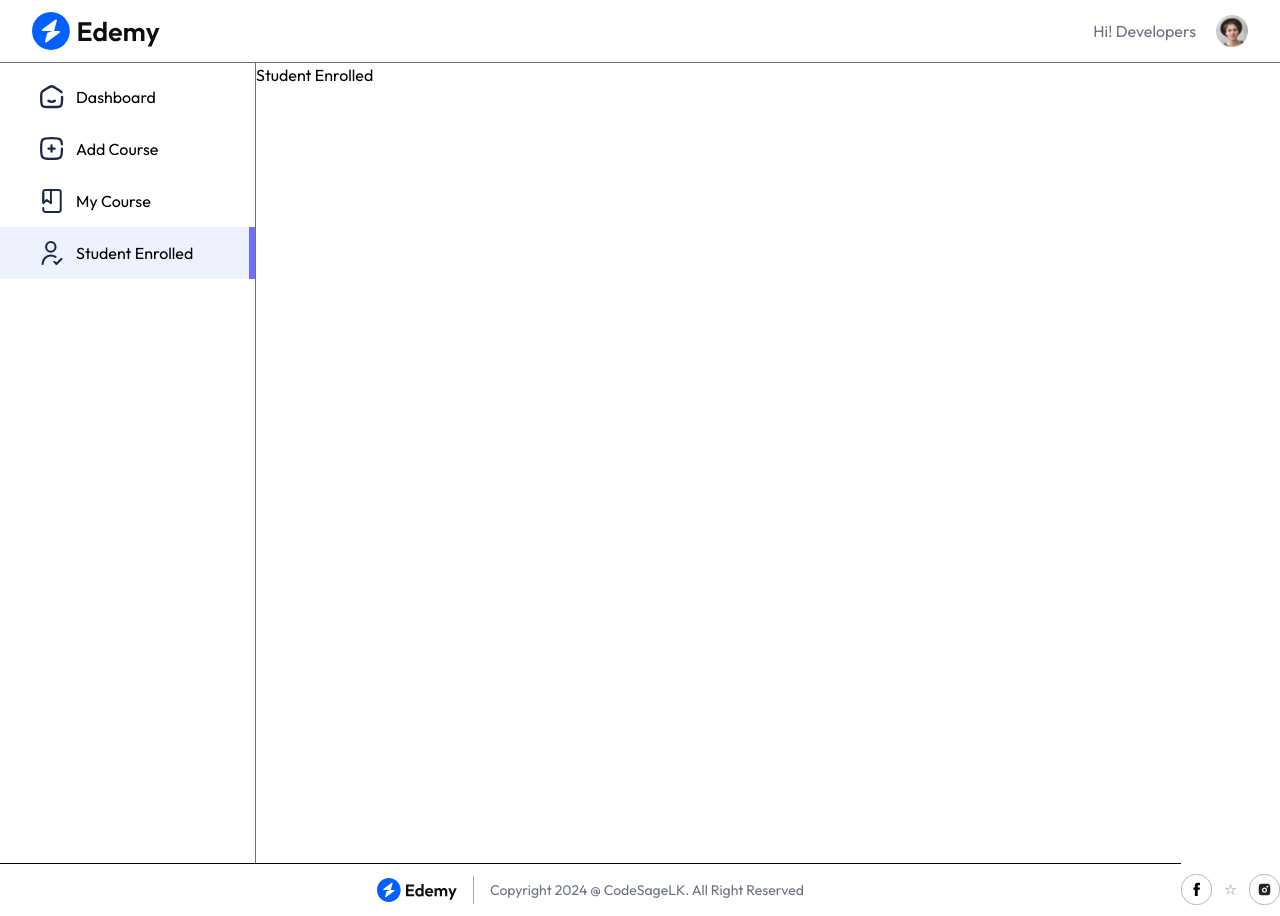
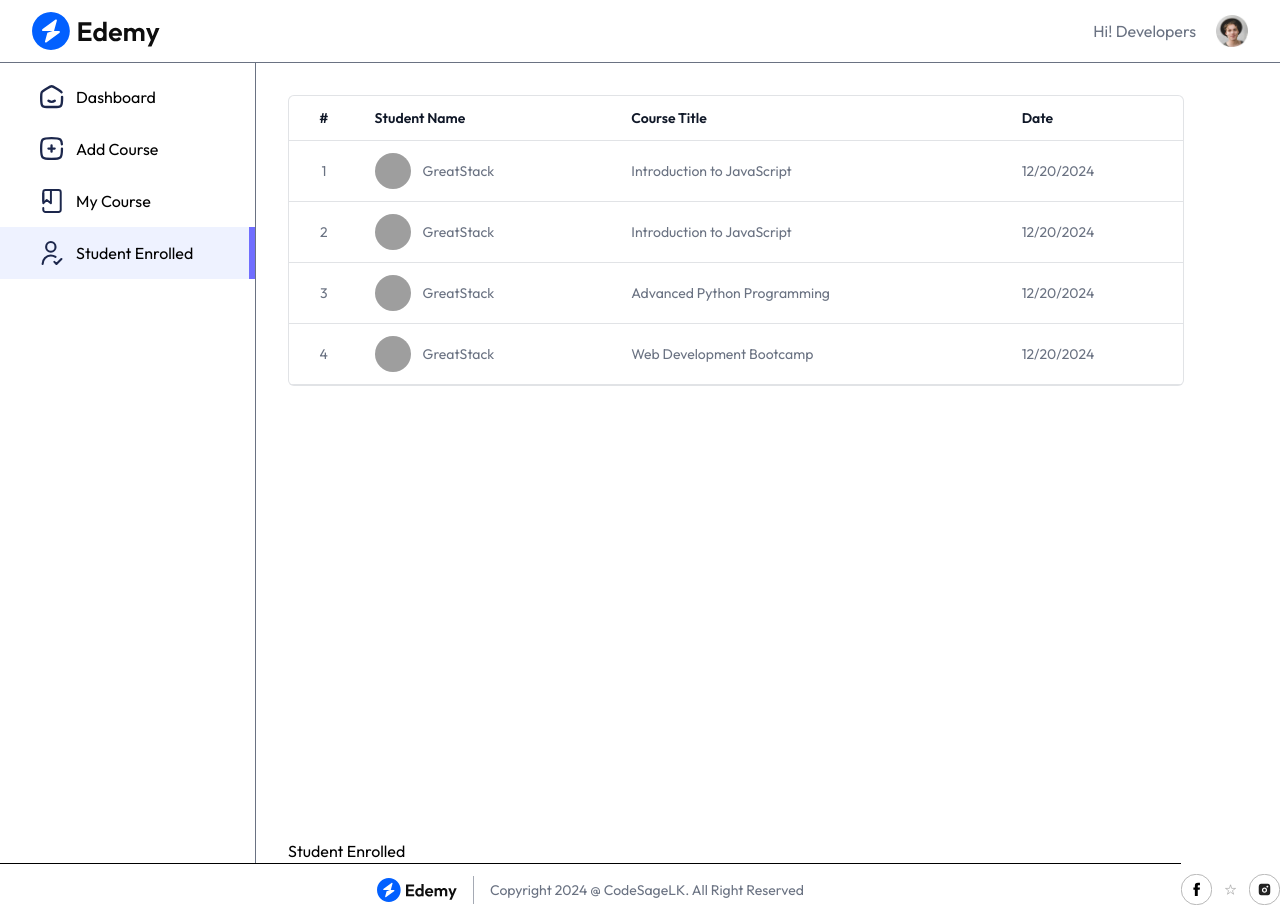
Before and after one commit to dinod001/LMS-Web-App-MERN, a React (Vite) app in the folder client/: page /educator/student-enrolled in a window 1280 px wide. Built offline with nearby package versions, Linux system fonts and the light colour scheme; no server answers; grey boxes are pictures that could not be loaded.

Commit message:
student Enrolled section completed

```diff
--- a/client/src/pages/educator/StudentEnrolled.jsx
+++ b/client/src/pages/educator/StudentEnrolled.jsx
@@ -1,10 +1,61 @@
-import React from "react";
+import React, { useEffect, useState } from "react";
+import { dummyStudentEnrolled } from "../../assets/assets";
+import Loading from "../../components/student/Loading";
 
 const StudentEnrolled = () => {
-  return (
-    <div>
+  const [enrolledStudents, setEnrolledStudents] = useState(null);
+
+  const fetchEnrolledStudents = async () => {
+    setEnrolledStudents(dummyStudentEnrolled);
+  };
+
+  useEffect(() => {
+    fetchEnrolledStudents();
+  }, []);
+  return enrolledStudents ? (
+    <div className="min-h-screen flex flex-col items-start justify-between md:p-8 md:pb-0 p-4 pt-8 pb-0">
+      <div className="flex flex-col items-center max-w-4xl w-full overflow-hidden rounded-md bg-white border border-gray-500/20">
+        <table className="table-fixed md:table-auto w-full overflow-hidden pb-4">
+          <thead className="text-gray-900 border-b border-gray-500/20 text-sm text-left">
+            <tr>
+              <th className="px-4 py-3 font-semibold text-center hidden sm:table-cell">
+                #
+              </th>
+              <th className="px-4 py-3 font-semibold ">Student Name</th>
+              <th className="px-4 py-3 font-semibold ">Course Title</th>
+              <th className="px-4 py-3 font-semibold hidden sm:table-cell">
+                Date
+              </th>
+            </tr>
+          </thead>
+
+          <tbody className="text-sm text-gray-500">
+            {enrolledStudents.map((item, index) => (
+              <tr key={index} className="border-b border-gray-500/20">
+                <td className="px-4 py-3 text-center hidden sm:table-cell">
+                  {index + 1}
+                </td>
+                <td className="md:px-4 px-2 py-3 flex items-center space-x-3">
+                  <img
+                    src={item.student.imageUrl}
+                    alt="student"
+                    className="w-9 h-9 rounded-full"
+                  />
+                  <span className="truncate">{item.student.name}</span>
+                </td>
+                <td className="px-4  py-3 truncate">{item.courseTitle}</td>
+                <td className="px-4  py-3 truncate">
+                  {new Date(item.purchaseDate).toLocaleDateString()}
+                </td>
+              </tr>
+            ))}
+          </tbody>
+        </table>
+      </div>
       <h1>Student Enrolled</h1>
     </div>
+  ) : (
+    <Loading />
   );
 };
 
```
